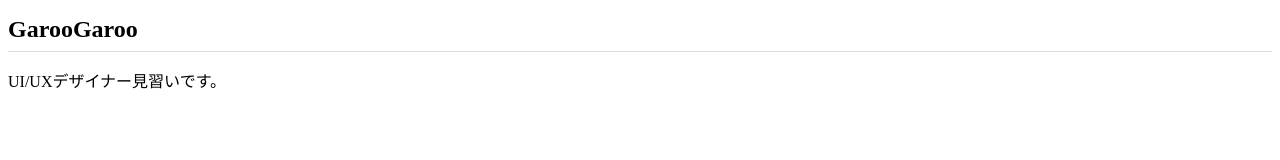
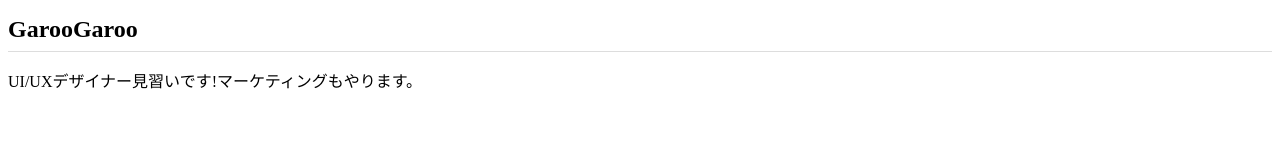
Before and after one commit to garoogaroo/garoogaroo.github.io, a plain HTML site: page index.html in a window 1280 px wide. Drawn offline with Linux system fonts and the light colour scheme.

Commit message:
Add files via upload

```diff
--- a/index.html
+++ b/index.html
@@ -7,7 +7,7 @@
 </head>
 <body>
   <h1>GarooGaroo</h1>
-  <p>UI/UXデザイナー見習いです。</p>
+  <p>UI/UXデザイナー見習いです!マーケティングもやります。</p>
 
 </body>
 </html>
```
